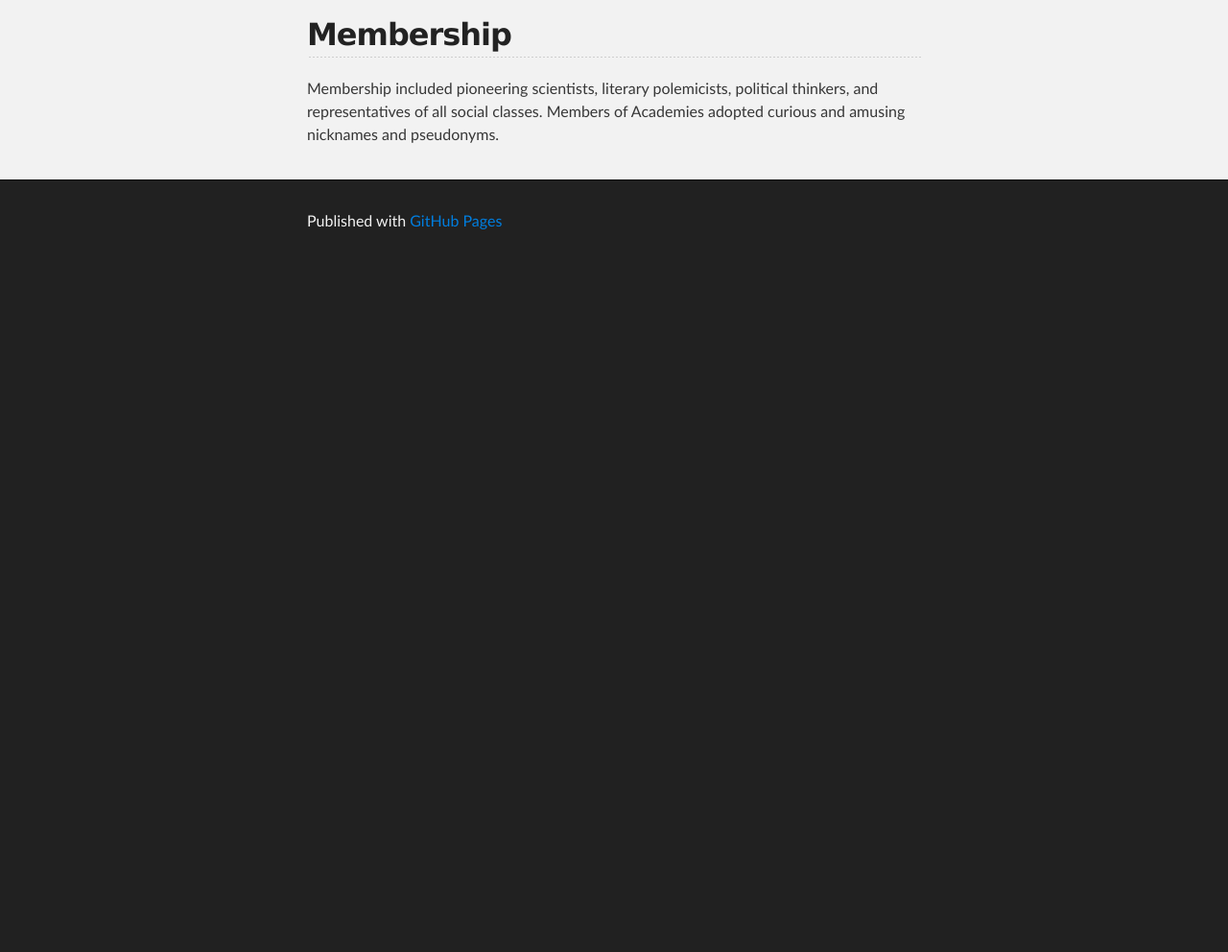
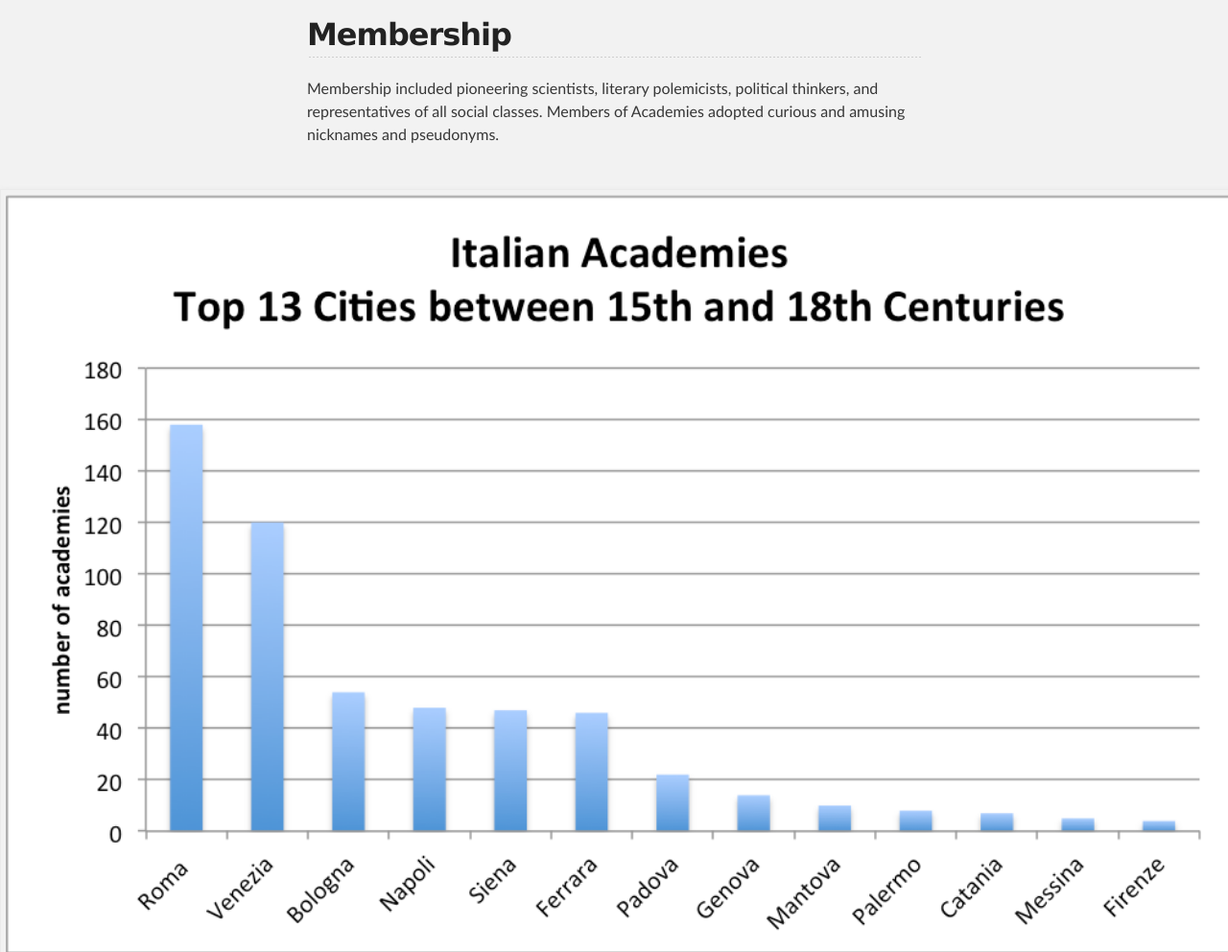
Before and after one commit to nicnic/nicnic.github.io, a plain HTML site: page index.html in a window 1280 px wide. Shown: the part 1599-2591 px from the top of the page at 96% size. Before the commit the page ends 1876 px from the top, so only its background shows below. Drawn offline with Linux system fonts and the light colour scheme.

Commit message:
add chart png

```diff
--- a/index.html
+++ b/index.html
@@ -57,6 +57,7 @@
 
 <p>Membership included pioneering scientists, literary polemicists, political thinkers, and representatives of all social classes. Members of Academies adopted curious and amusing nicknames and pseudonyms. </p>
       </section>
+      <section><img src="https://github.com/nicnic/nicnic.github.io/blob/master/images/acadmiesbycity.png?raw=true" /></section>
     </div>
 
     <!-- FOOTER  -->
```
